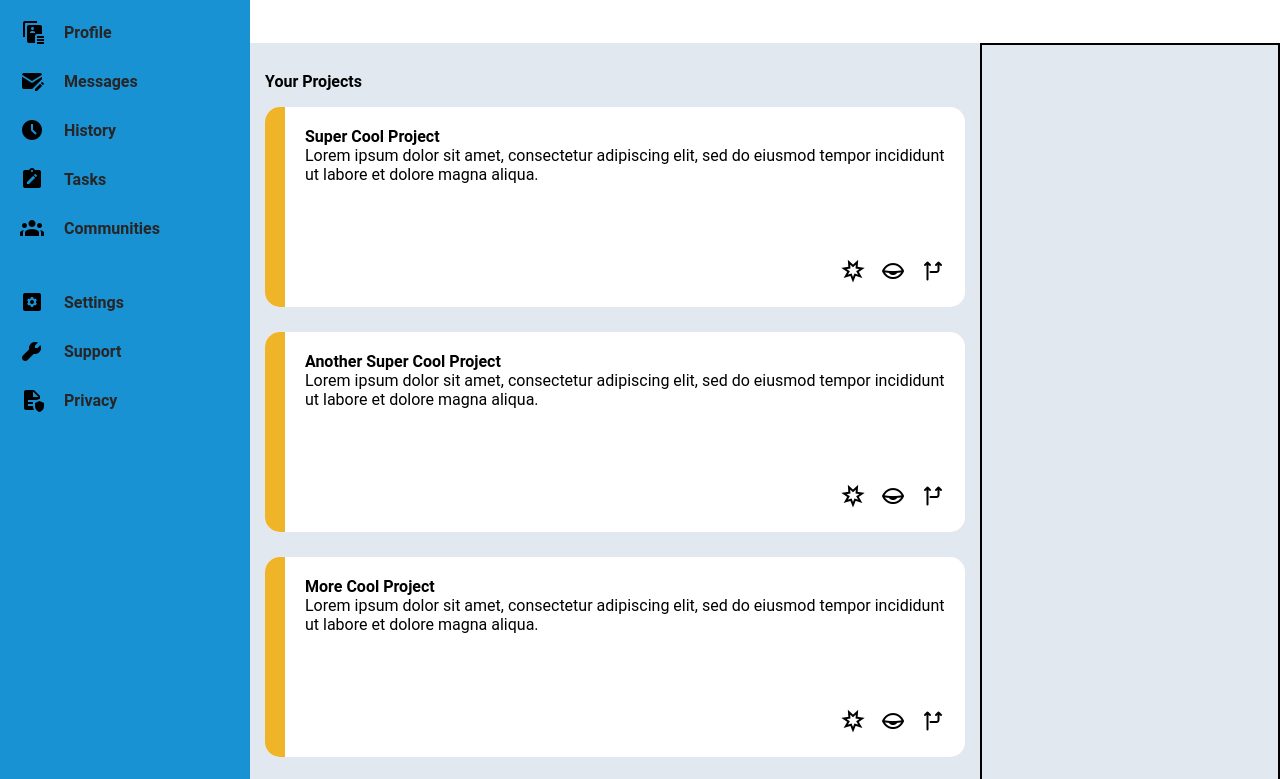
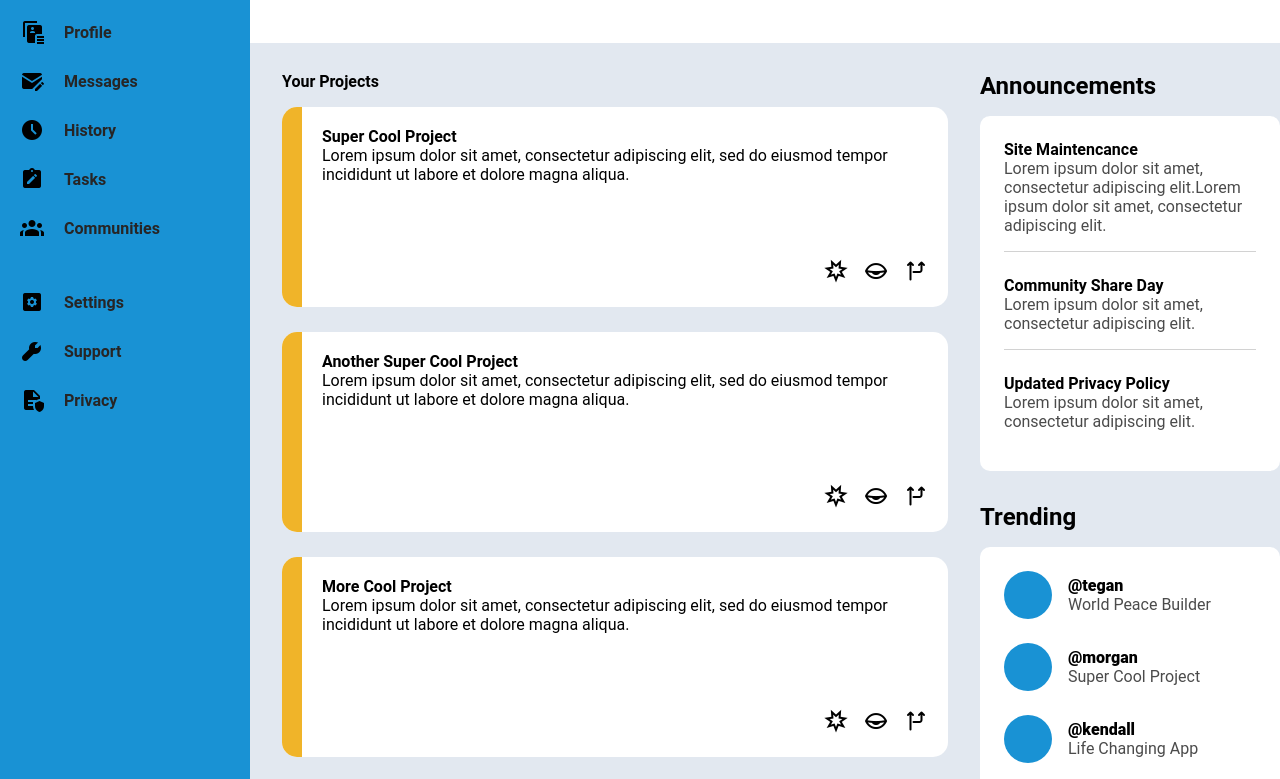
Before and after one commit to AdnanNisat/admin_dashboard, a plain HTML site: page index.html in a window 1280 px wide. Shown: the part 137-916 px from the top of the page. Drawn offline with Linux system fonts and the light colour scheme.

Commit message:
Add trendind and announcement section and fix header overflow

```diff
--- a/index.html
+++ b/index.html
@@ -183,10 +183,54 @@
                 </div>
             </div>
             <div class="announce_trend">
-                <div class="announcements">
-
+                <div class="announcement">
+                    <h5>Announcements</h5>
+                    <div class="announcement_content_container">
+                        <div class="item">
+                            <h6>Site Maintencance</h6>
+                            <p>Lorem ipsum dolor sit amet, consectetur adipiscing elit.Lorem ipsum dolor sit amet, consectetur adipiscing elit.</p>
+                        </div>
+                        <div class="item">
+                            <h6>Community Share Day</h6>
+                            <p>Lorem ipsum dolor sit amet, consectetur adipiscing elit.</p>
+                        </div>
+                        <div class="item">
+                            <h6>Updated Privacy Policy</h6>
+                            <p>Lorem ipsum dolor sit amet, consectetur adipiscing elit.</p>
+                        </div>
+                    </div>
                 </div>
                 <div class="trending">
+                    <h5>Trending</h5>
+                    <div class="trending_content_container">
+                        <div class="item">
+                            <div class="photo"></div>
+                            <p><span>@tegan</span><br>
+                                World Peace Builder
+                            </p>
+                        </div>
+                        <div class="item">
+                            <div class="photo"></div>
+                            <p>
+                                <span>@morgan</span><br>
+                                Super Cool Project
+                            </p>
+                        </div>
+                        <div class="item">
+                            <div class="photo"></div>
+                            <p>
+                                <span>@kendall</span><br>
+                                Life Changing App
+                            </p>
+                        </div>
+                        <div class="item">
+                            <div class="photo"></div>
+                            <p>
+                                <span>@alex</span><br>
+                                No Traffic Maker
+                            </p>
+                        </div>
+                    </div>
 
                 </div>
             </div>
--- a/style.css
+++ b/style.css
@@ -75,16 +75,20 @@ body {
     gap: 25px
 }
 
+.header_text {
+    max-height: 80px;
+}
+
 .search_container {
     flex-grow: 1;
 }
 
 .content {
-    padding-left: 15px;
+    padding-left: 2rem;
     padding-bottom: 4rem;
 
     display: grid;
-    gap: 15px;
+    gap: 2rem;
     grid-template-columns: 1fr 300px;
 }
 
@@ -135,6 +139,33 @@ body {
 
 .announce_trend {
     grid-column: 2 / 3;
+    padding-top: 1.8rem;
+
+    display: flex;
+    flex-direction: column;
+    gap: 2rem;
+}
+
+.announcement,
+.trending {
+    display: flex;
+    flex-direction: column;
+    gap: 1rem;
+}
+
+.announcement_content_container,
+.trending_content_container {
+    display: flex;
+    flex-direction: column;
+    gap: 1.5rem;
+
+    padding: 1.5rem;
+}
+
+.trending_content_container > .item {
+    display: flex;
+    gap: 1rem;
+    align-items: center;
 }
 
 /*========================
@@ -148,6 +179,10 @@ body {
 
 .header {
 
+}
+
+.lower h5 {
+    word-wrap: break-word;
 }
 
 .header_buttons a {
@@ -175,7 +210,7 @@ input {
 }
 
 .announce_trend {
-    border: 2px solid black;
+
 }
 
 .card {
@@ -198,6 +233,28 @@ input {
     display: flex;
     align-items: center;
     gap: 20px;
+}
+
+.announcement_content_container,
+.trending_content_container {
+    background-color: #FFFFFF;
+    border-radius: 10px;
+}
+
+.announcement_content_container > .item {
+    border-bottom: 1px solid #D2D2D2;
+    padding-bottom: 1rem;
+}
+
+.announcement_content_container > .item:last-child {
+    border: none;
+}
+
+.trending_content_container > .item > .photo {
+    width: 3rem;
+    height: 3rem;
+    background-color: #1992D4;
+    border-radius: 50%;
 }
 
 /*========================
@@ -236,3 +293,24 @@ h5 {
     font-size: 2rem;
     font-weight: 900;
 }
+
+a:hover {
+    color: #F0B429;
+    opacity: 65%;
+}
+
+.dashboard a:hover,
+.header_buttons a:hover {
+    color: #FFFFFF;
+    opacity: 100%;
+}
+
+.announcement_content_container p,
+.trending_content_container p {
+    color: #4b4b4b;
+}
+
+.trending_content_container span {
+    font-weight: 900;
+    color: black;
+}
```
